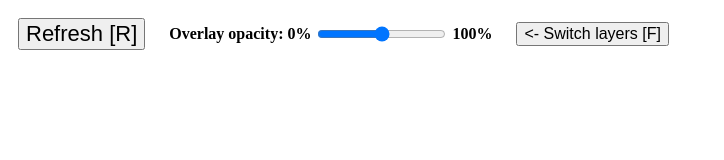
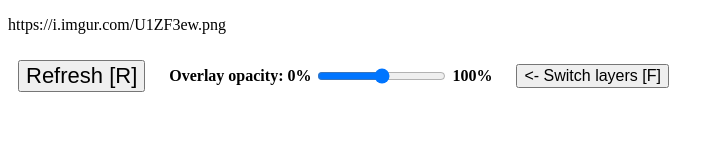
Before and after one commit to uzvarUA/minecraftathome, a plain HTML site: page index.html in a window 1280 px wide. Shown: the whole page, without its empty margins (0-724 px from the left). Drawn offline with Linux system fonts and the light colour scheme.

Commit message:
Update index.html

```diff
--- a/index.html
+++ b/index.html
@@ -2,11 +2,9 @@
 <html>
 <head>
   <link rel="stylesheet" href="styles.css">
-<script src="mine.js">
-</script>
 </head>
 <body>
-
+<script src="mine.js"></script>
 
 <!-- YOU CAN USE CUSTOM CUBEMAPS (even from Discord) here -->
 <p>https://i.imgur.com/U1ZF3ew.png</p>
```
